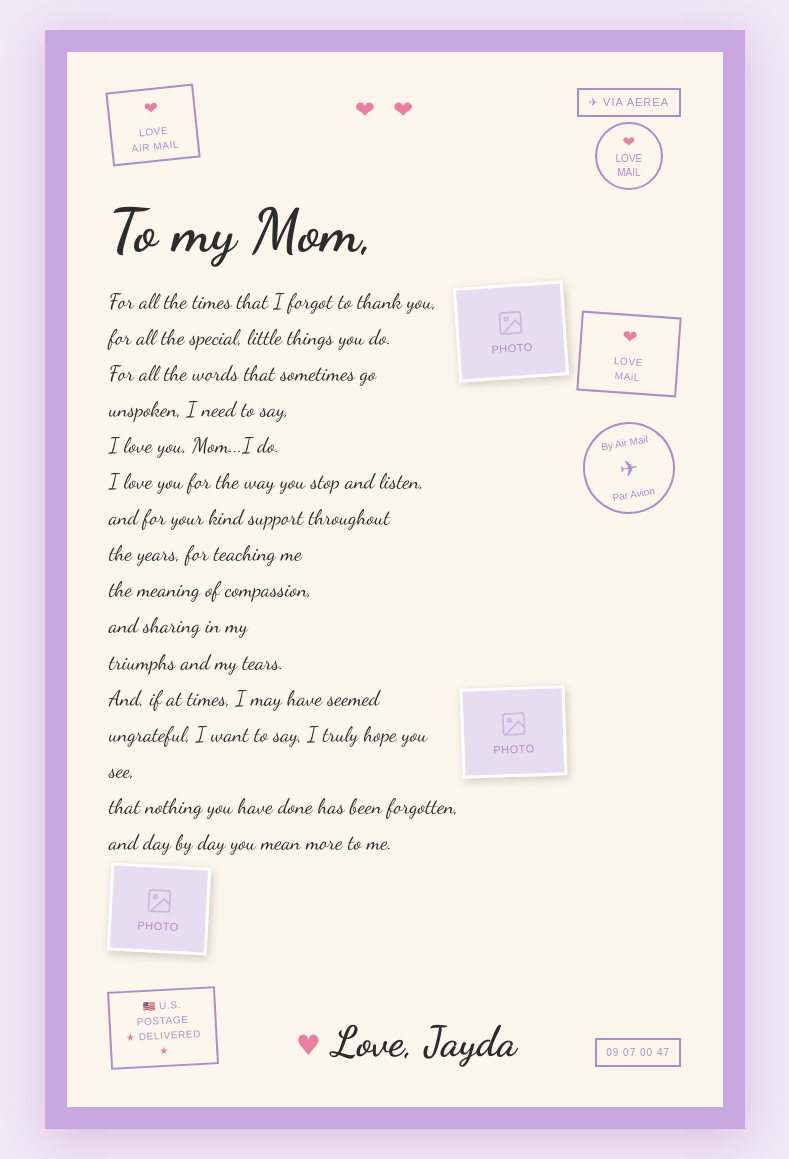
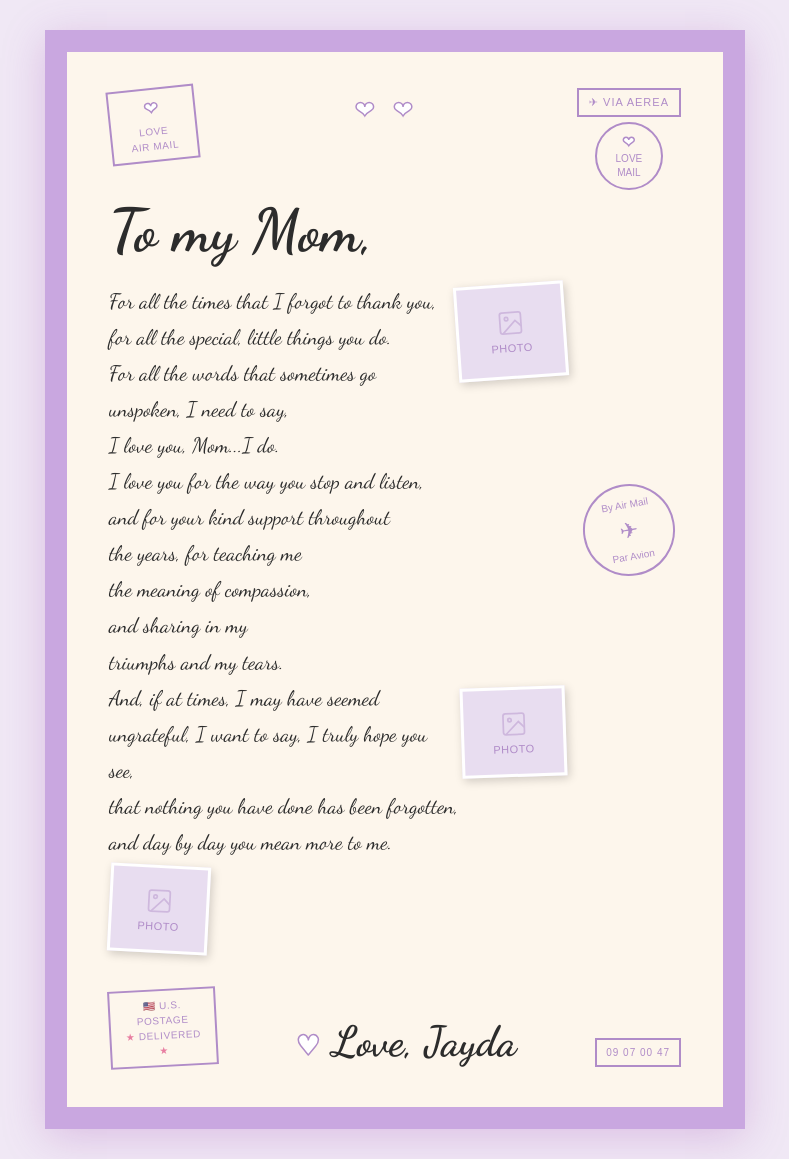
Before and after one commit to atascension/jayda-kiongo, a Flask app: page / in a window 1280 px wide. Shown: the whole page, without its empty margins (245-1034 px from the left). Run offline with Flask 3, Linux system fonts and the light colour scheme.

Commit message:
style: update heart styling, adjust layout spacing, and remove love mail stamp from index template

```diff
--- a/templates/index.html
+++ b/templates/index.html
@@ -45,7 +45,8 @@
         }
 
         .hearts-center {
-            color: #e87ea1;
+            color: #fff;
+            -webkit-text-stroke: 1.5px #b08cc8;
             font-size: 24px;
             padding-top: 8px;
             letter-spacing: 6px;
@@ -142,7 +143,7 @@
             align-items: center;
             gap: 28px;
             min-width: 105px;
-            padding-top: 30px;
+            padding-top: 200px;
         }
 
         .stamp-love-mail {
@@ -209,6 +210,11 @@
             padding: 5px 9px;
             font-size: 10px;
             letter-spacing: 1px;
+        }
+
+        .s-heart {
+            color: #fff !important;
+            -webkit-text-stroke: 1.5px #b08cc8;
         }
 
         /* ── Photo placeholders ── */
@@ -323,10 +329,6 @@
                 </div>
 
                 <div class="right-stamps">
-                    <div class="stamp stamp-love-mail">
-                        <span class="s-heart">❤</span>
-                        LOVE<br>MAiL
-                    </div>
                     <div class="stamp-par-avion">
                         By Air Mail
                         <span class="plane">✈</span>
```
